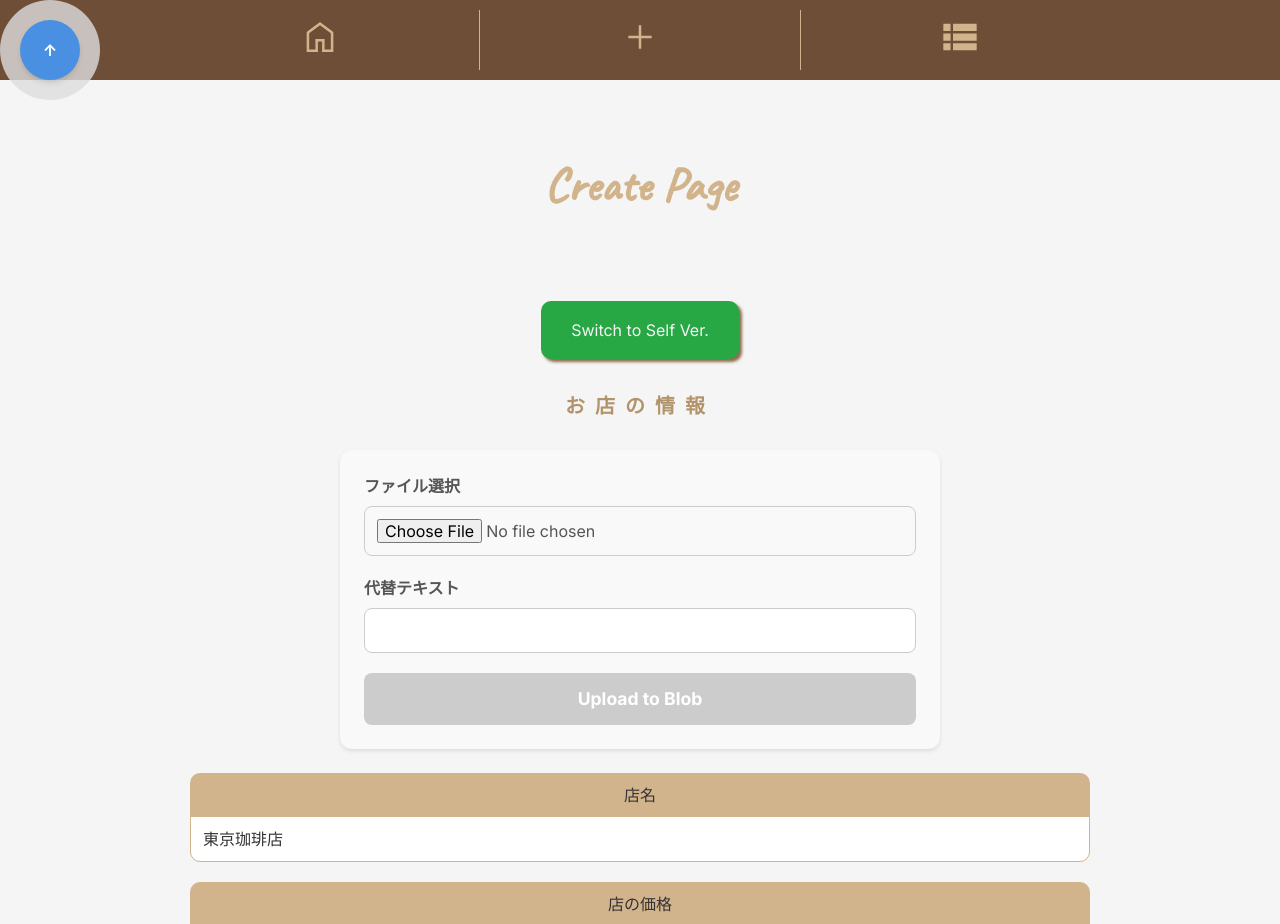
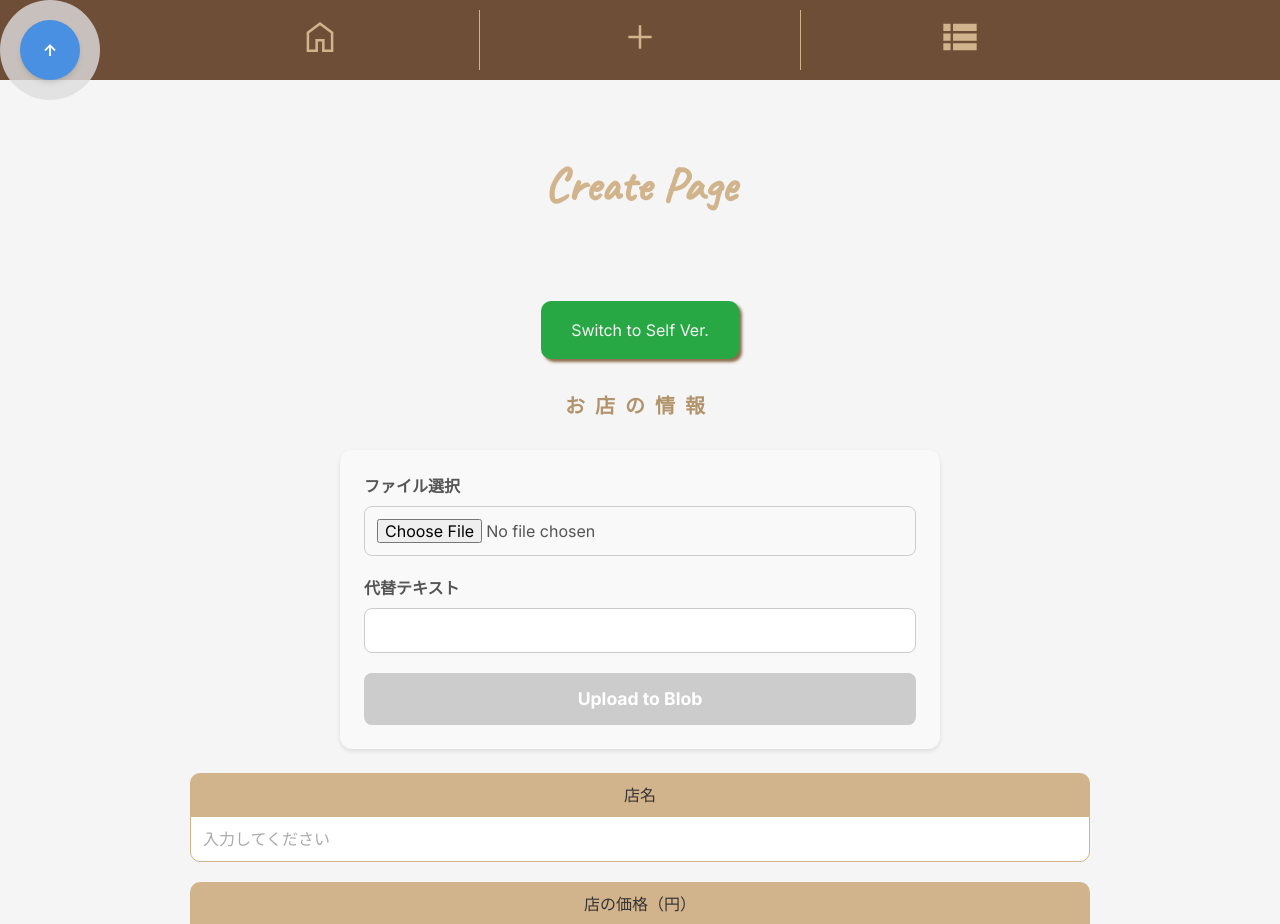
Before and after one commit to akiran1sei/coffee-note_web, a Next.js app: page /pages/create in a window 1280 px wide. Shown: the top 924 px of the page. Built offline with nearby package versions, Linux system fonts and the light colour scheme.

Commit message:
🎨 店の価格（円）に変更

```diff
--- a/app/components/form/container/shop/PurchaseInfo/page.tsx
+++ b/app/components/form/container/shop/PurchaseInfo/page.tsx
@@ -63,7 +63,7 @@ export const ShopCoffeeComponent: React.FC<ShopCoffeeFormValue> = ({
             labelText="shopName"
           />
           <InputComponent
-            dataTitle="店の価格"
+            dataTitle="店の価格（円）"
             value={shopCoffeeFormValue.shopPrice}
             onChange={(value: string) => {
               setShopCoffeeFormValue({
--- a/app/pages/create/page.tsx
+++ b/app/pages/create/page.tsx
@@ -26,10 +26,10 @@ const CreatePage = () => {
 
   // ショップの情報
   const [shopInfo, setShopInfo] = useState({
-    shopName: "東京珈琲店",
-    shopPrice: "1000",
+    shopName: "",
+    shopPrice: "",
     shopDate: "2025-01-01",
-    shopAddress: "東京都",
+    shopAddress: "",
     shopUrl: "https://example.com",
   });
 
--- a/app/types/db.d.ts
+++ b/app/types/db.d.ts
@@ -25,7 +25,7 @@ export interface CoffeeRecord {
   createdAt: Date; // 追加
   self: boolean; // 自分で淹れたか、店で飲んだか
   shopName: string; // 店名（店で飲んだ場合のみ）
-  shopPrice: number | string; // 店の価格（店で飲んだ場合のみ）
+  shopPrice: number | string; // 店の価格（円）（店で飲んだ場合のみ）
   shopDate: string; // 店で飲んだ日付（店で飲んだ場合のみ）
   shopAddress: string; // 店の住所（店で飲んだ場合のみ）
   shopUrl: string; // 店のURL（店で飲んだ場合のみ）
--- a/app/utils/translations.tsx
+++ b/app/utils/translations.tsx
@@ -22,7 +22,7 @@ export const translationMap: { [key: string]: string } = {
   メモ: "memo",
   自己評価: "rating",
   店名: "shopName",
-  店の価格: "shopPrice",
+  " 店の価格（円）": "shopPrice",
   飲んだ日付: "shopDate",
   店の住所: "shopAddress",
   店のURL: "shopUrl",
```
